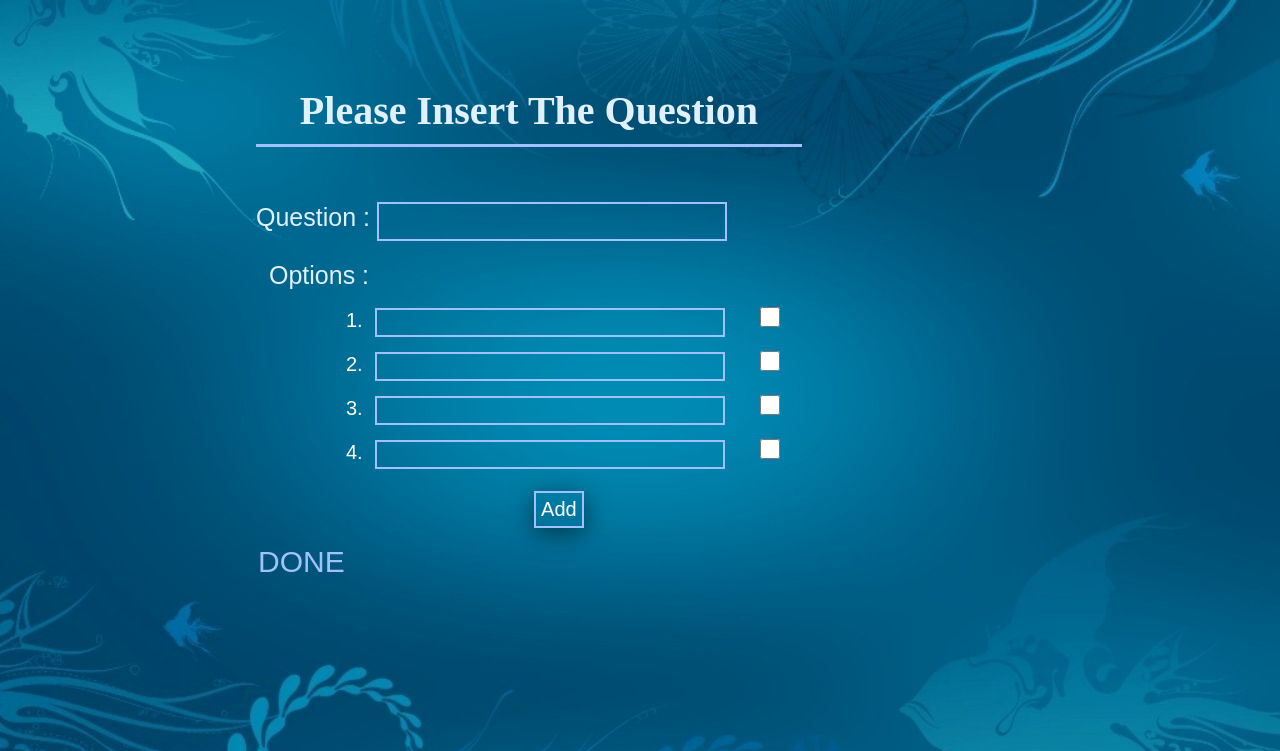
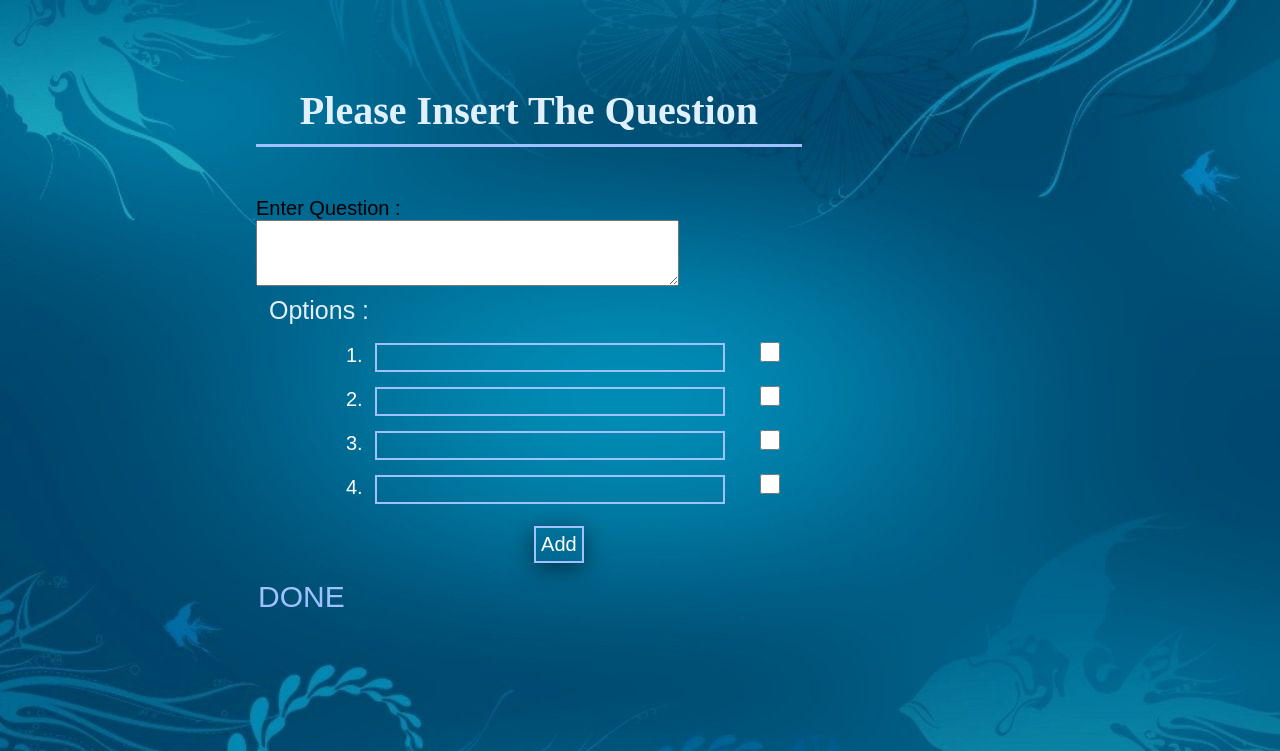
Before and after one commit to raja-theking/SE_Project, a PHP site: page /add_quiz.php?quiz_id=1 in a window 1280 px wide. Shown: the top 751 px of the page. Run offline with PHP 8.4, Linux system fonts and the light colour scheme.

Commit message:
added text area instead of text field

```diff
--- a/add_quiz.php
+++ b/add_quiz.php
@@ -14,8 +14,9 @@ $quiz_id = $_GET['quiz_id'];
     </head>
     <body><div class="add">
 	<h1> Please Insert The Question </h1>
-        <form action="add_questions.php" method="get">
- <div class="ques"> Question : <input type="text" name="ques"> <br></div>
+        <form action="add_questions.php" method="get" id="usrform">
+<!--  <div class="ques"> Question : <input type="text" name="ques"> <br></div> -->
+   Enter Question : <br><textarea rows="4" cols="50" name="ques" form="usrform"></textarea>
           <div class="op">  Options : <br></div>
 		  <div class="opt">
             1. <input type="text" class="qq" name="opt1"> <input type="checkbox" class="kk" name="ans[]" value="1"> <br>
```
